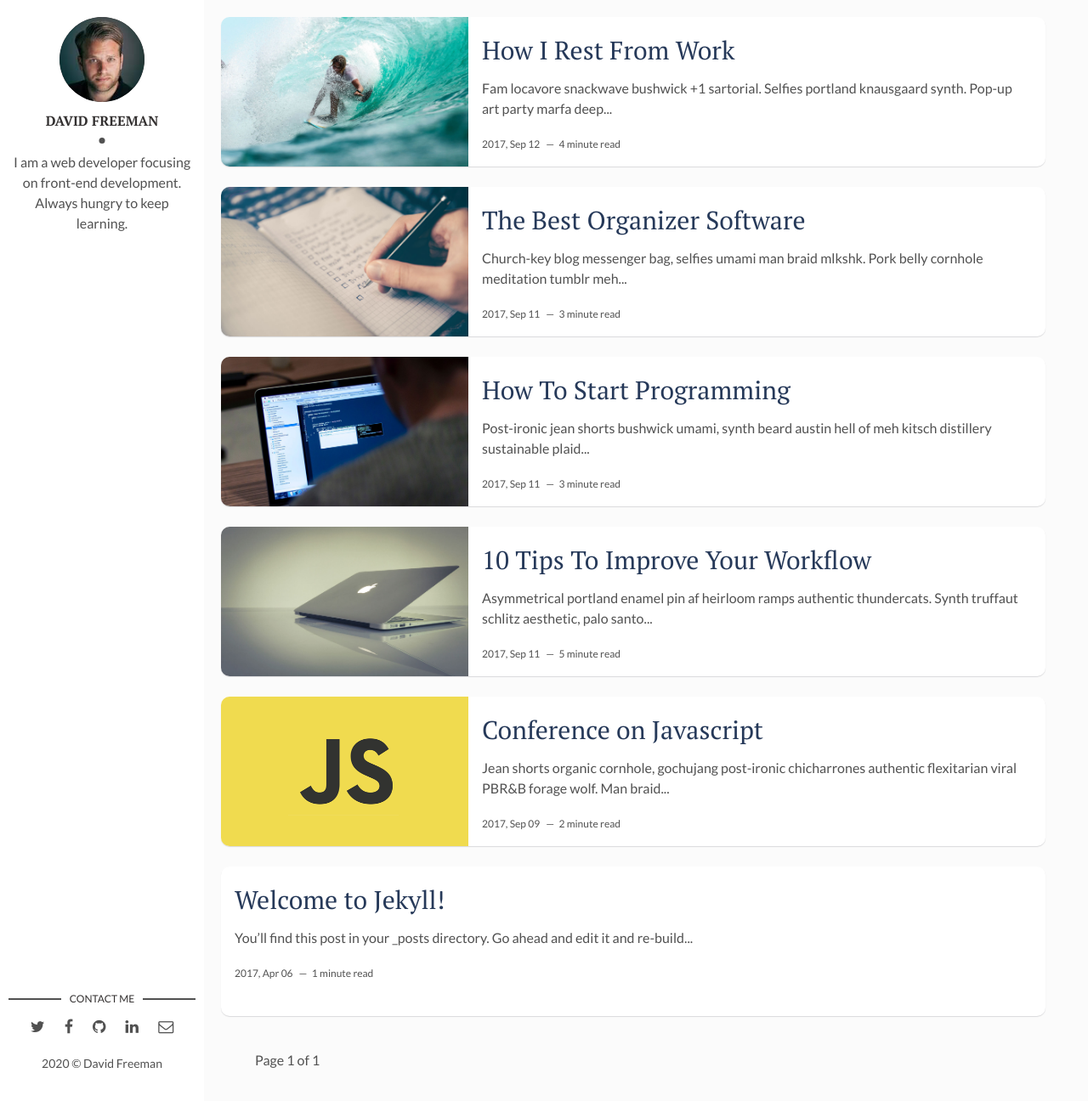
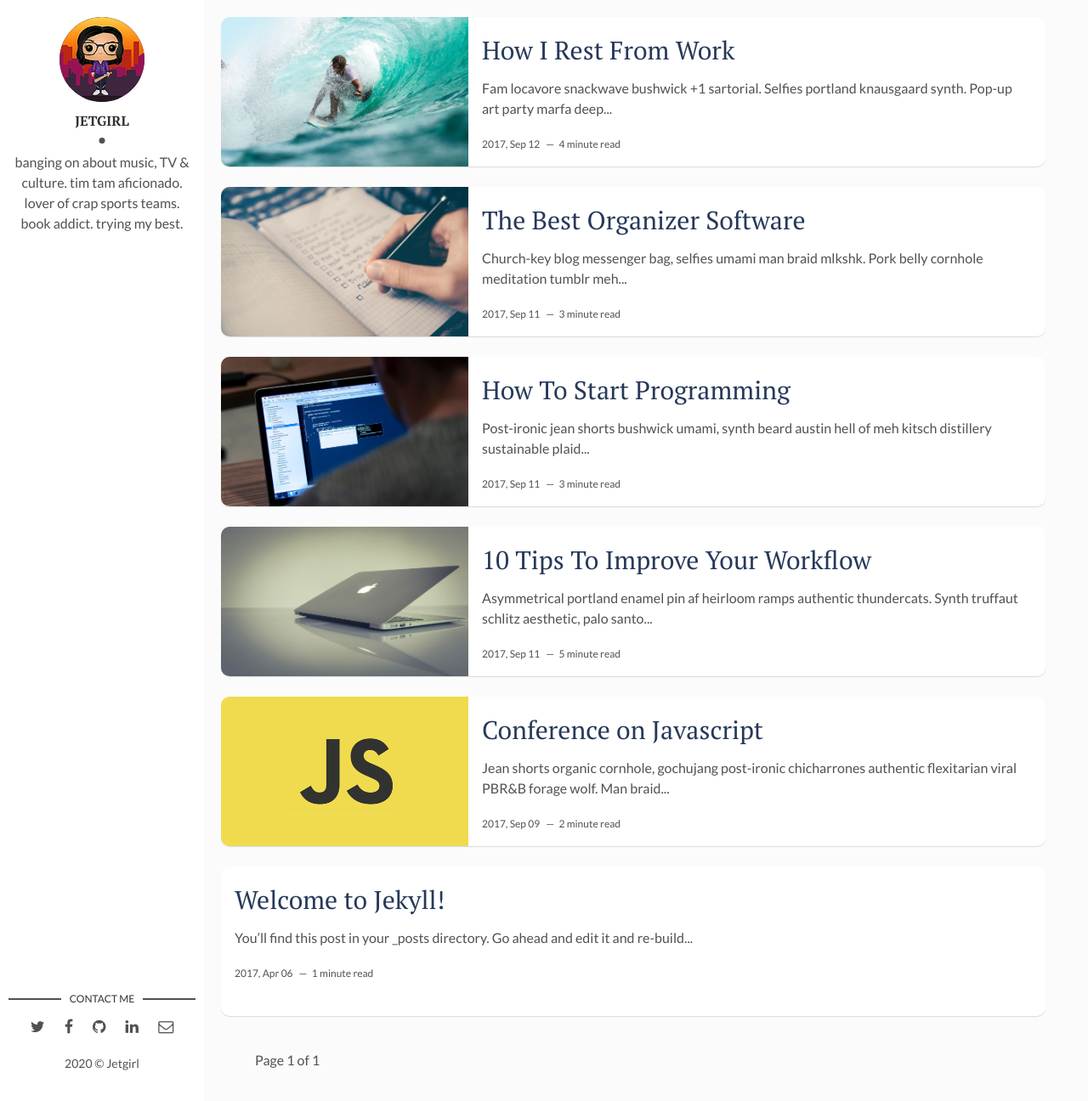
Before and after one commit to jetgirl78/jetgirl78.github.io, a Jekyll site: the page built from index.html, in a window 1280 px wide and 1296 px high. Shown: the whole window at 85% size. Built offline with Jekyll 4.4.1, drawn with Linux system fonts in a browser that asks for light colours; the list of posts is cut into pages by our own code.

Commit message:
Update _config.yml

```diff
--- a/_config.yml
+++ b/_config.yml
@@ -1,4 +1,4 @@
-title: Hello, world! I'm David Freeman
+title: Jetgirl Says Stuff
 description: > # this means to ignore newlines until "baseurl:"
   Write an awesome description for your new site here. You can edit this
   line in _config.yml. It will appear in your document head meta (for
@@ -9,14 +9,12 @@ url: "" # the base hostname & protocol for your site, e.g. http://example.com
 site-twitter: #if your site has a twitter account, enter it here
 
 # Author Settings
-author: David Freeman # add your name
-author-img: david-freeman.jpg # add your photo
-about-author: I am a web developer focusing on front-end development. Always hungry to keep learning. # add description
-social-twitter: # add your Twitter handle
-social-facebook: # add your Facebook handle
-social-github: artemsheludko # add your Github handle
-social-linkedin: # add your Linkedin handle
-social-email: # add your Email address
+author: Jetgirl # add your name
+author-img: jet.jpg # add your photo
+about-author: banging on about music, TV & culture. tim tam aficionado. lover of crap sports teams. book addict. trying my best. # add description
+social-twitter: jetgirl78 # add your Twitter handle
+social-github: jetgirl78 # add your Github handle
+social-email: jetgirl78@gmail.com # add your Email address
 
 # Disqus
 discus-identifier: mr-brown # add your discus identifier
```
